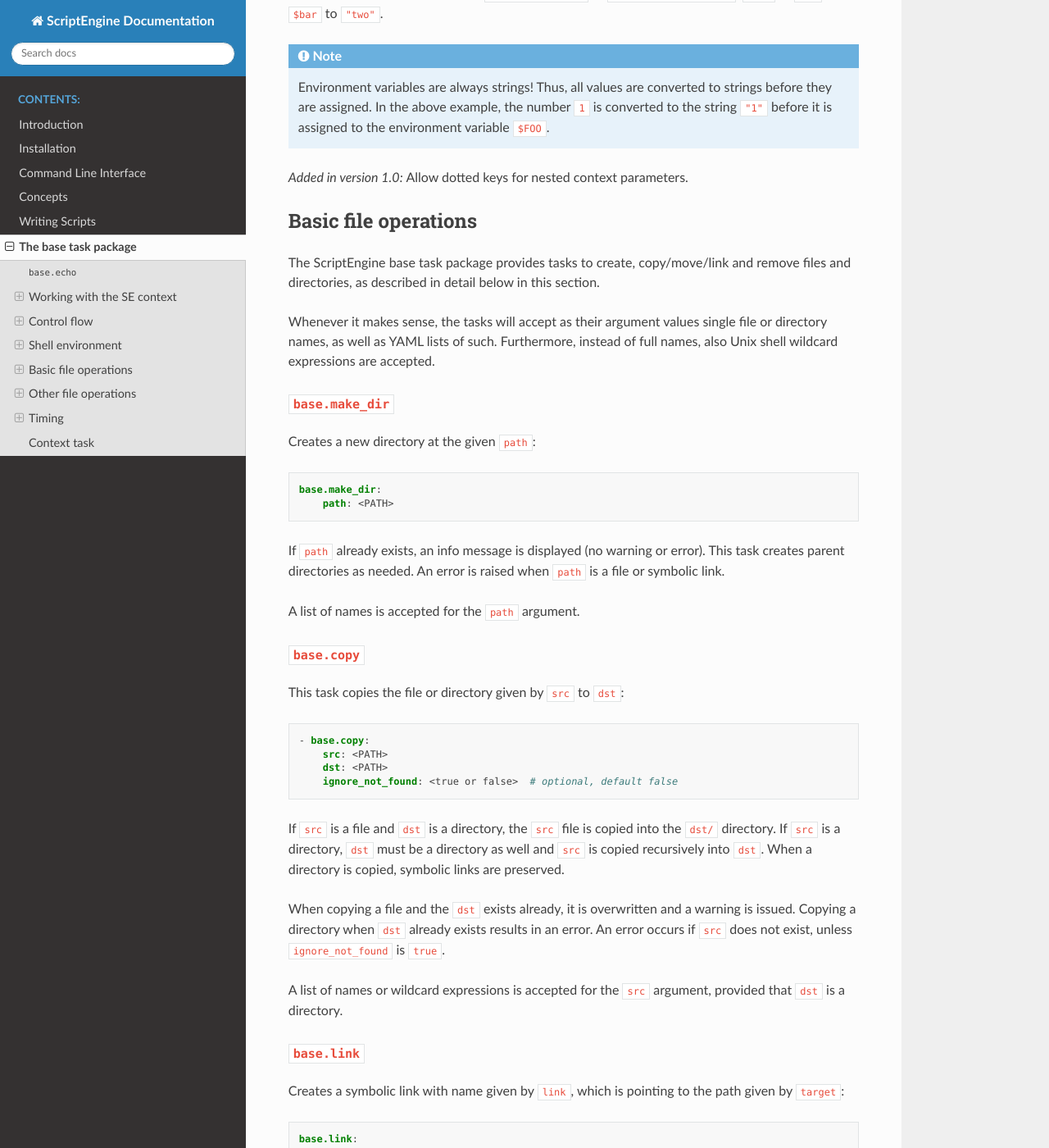
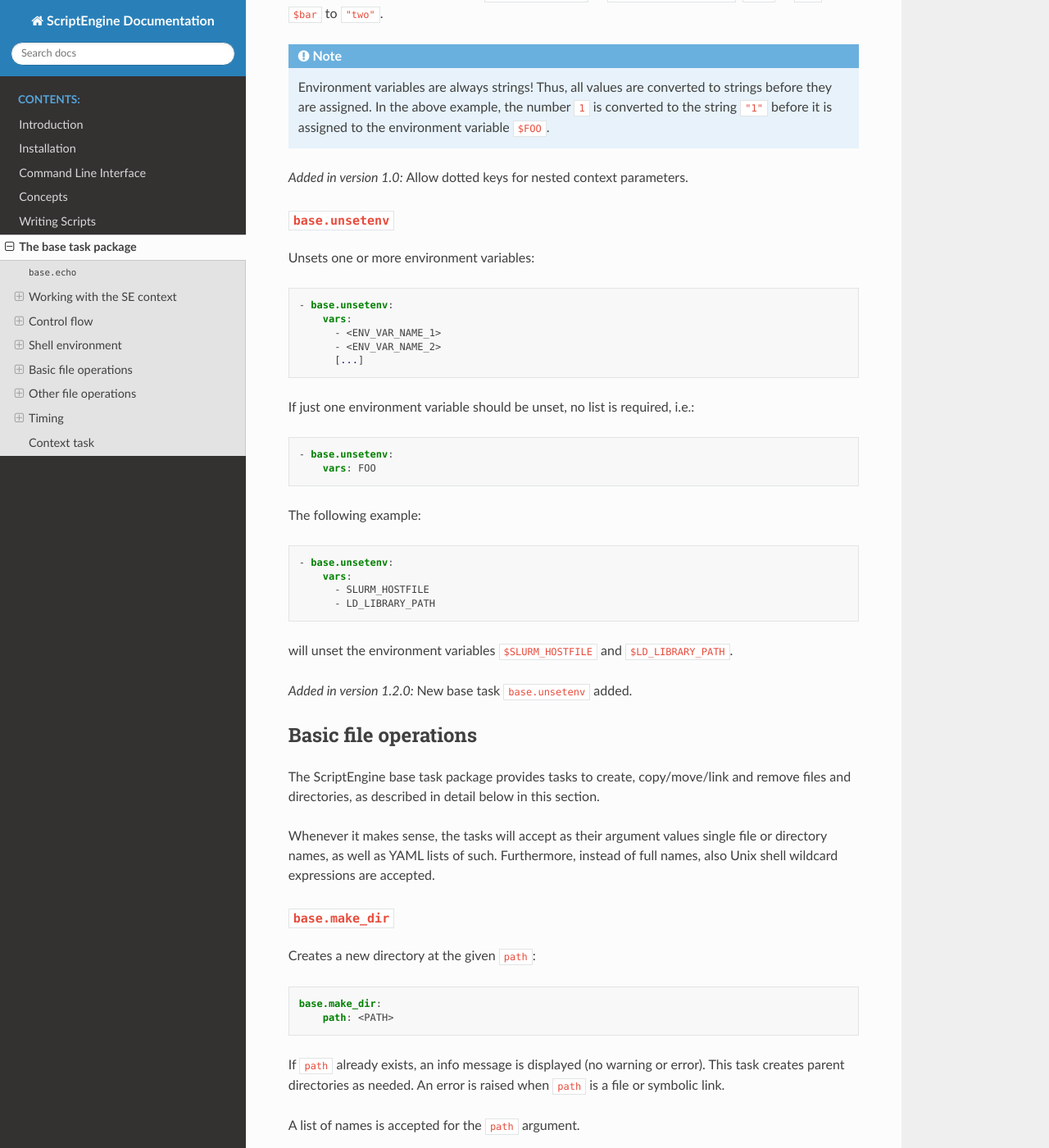
Before and after one commit to uwefladrich/scriptengine, a Sphinx documentation site: the page built from docs/sphinx/base-tasks.rst, in a window 1280 px wide and 1400 px high, scrolled down 6978 px. Shown: the whole window at 82% size. Built offline with Sphinx 7.4.7 and the Read the Docs theme 3.1.0, drawn with Linux system fonts in a browser that asks for light colours; some of the changed text lies outside the part shown.

Commit message:
New base.unsetenv task (#124)
* Implement unsetenv task

* Document base.unsetenv new task

* Warn (instead of notify) when an inexisting environment variable is unset

* Run black formatter over changes

* Add tests for base.unsetenv

* Minor change in quotation

* Do not use default arg ('vars' is required)

* Slightly pythonize expression

* Remove redundant debug output

* Minor docstring changes

* Update CHANGES

* Update documentation

---------

Co-authored-by: Uwe Fladrich <uwe.fladrich@smhi.se>

```diff
--- a/CHANGES.txt
+++ b/CHANGES.txt
@@ -1,7 +1,9 @@
 Next release
 ============
 
-...
+Features
+--------
+- #124: New base.unsetenv task (thanks @jmrgonza)
 
 
 ScriptEngine 1.1.0
--- a/docs/sphinx/base-tasks.rst
+++ b/docs/sphinx/base-tasks.rst
@@ -11,7 +11,7 @@
     base.echo, base.chdir, base.command, base.context, base.context.from,
     base.copy, base.exit, base.find, base.getenv, base.include, base.link,
     base.make_dir, base.move, base.remove, base.setenv, base.task_timer,
-    base.template, base.time
+    base.template, base.time, base.unsetenv
 
 
 ``base.echo``
@@ -330,6 +330,33 @@
 .. versionadded:: 1.0
    Allow dotted keys for nested context parameters.
 
+``base.unsetenv``
+^^^^^^^^^^^^^^^
+Unsets one or more environment variables::
+
+    - base.unsetenv:
+        vars:
+          - <ENV_VAR_NAME_1>
+          - <ENV_VAR_NAME_2>
+          [...]
+
+If just one environment variable should be unset, no list is required, i.e.::
+
+    - base.unsetenv:
+        vars: FOO
+
+The following example::
+
+    - base.unsetenv:
+        vars:
+          - SLURM_HOSTFILE
+          - LD_LIBRARY_PATH
+
+will unset the environment variables ``$SLURM_HOSTFILE`` and ``$LD_LIBRARY_PATH``.
+
+.. versionadded:: 1.2.0
+    New base task ``base.unsetenv`` added.
+
 
 Basic file operations
 ---------------------
--- a/pyproject.toml
+++ b/pyproject.toml
@@ -54,3 +54,4 @@
 "base.task_timer" = "scriptengine.tasks.base.task_timer:TaskTimer"
 "base.template" = "scriptengine.tasks.base.template:Template"
 "base.time" = "scriptengine.tasks.base.time:Time"
+"base.unsetenv" = "scriptengine.tasks.base.envvars:Unsetenv"
```
Also changed, not shown: 2 other files.
